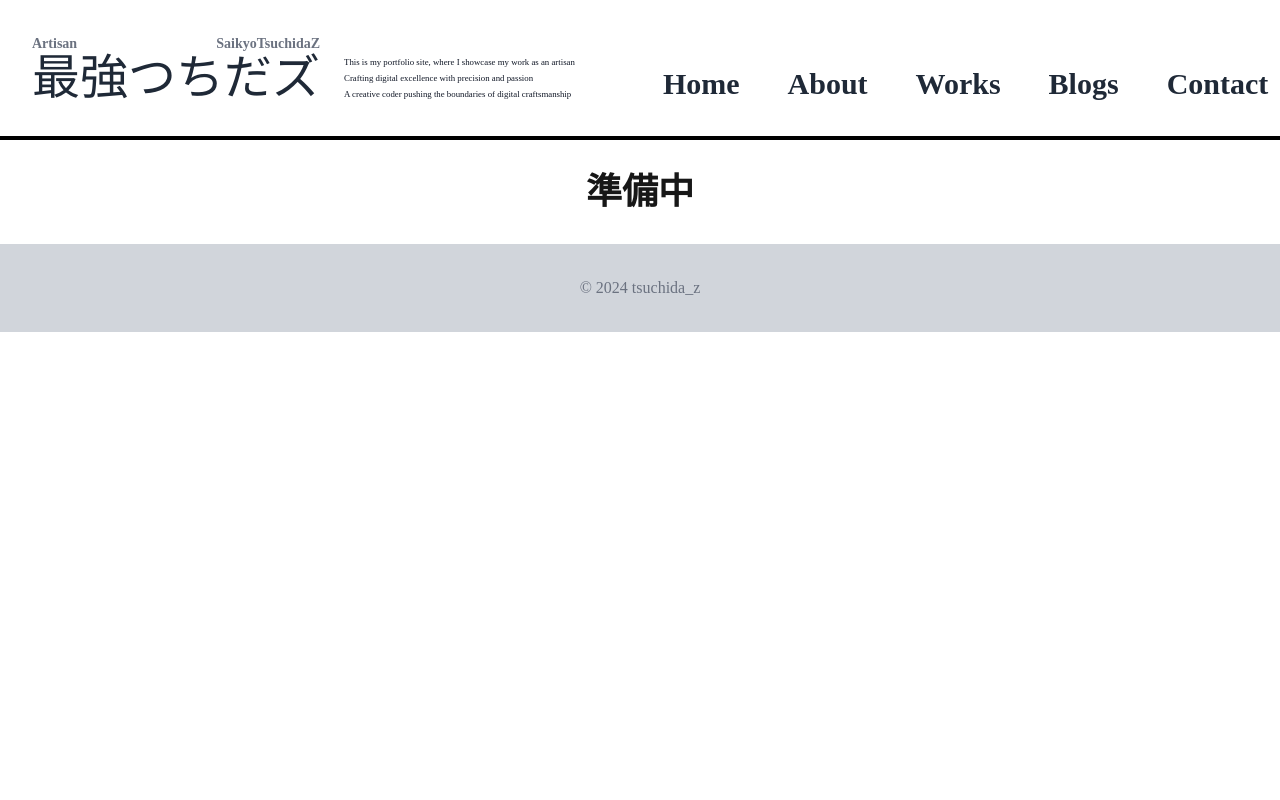
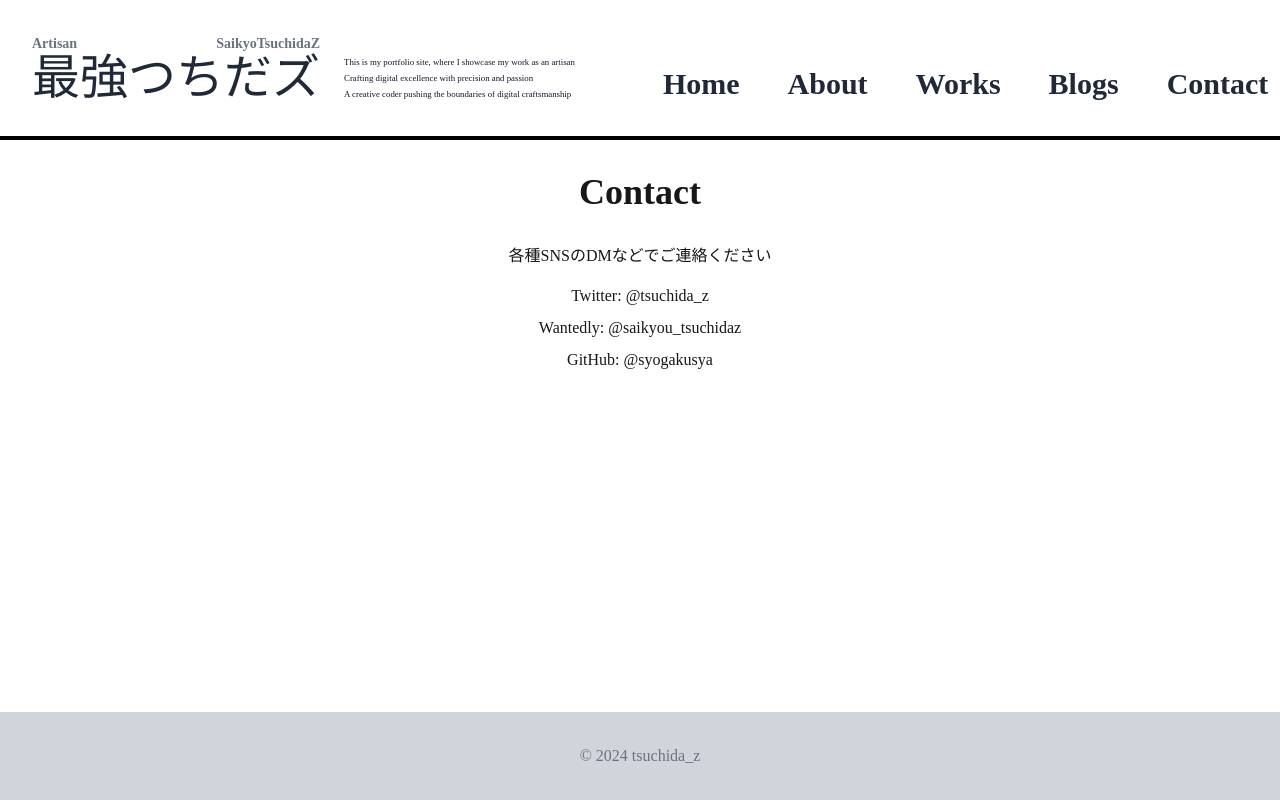
Before and after one commit to syogakusya/my-portfolio, a Next.js app: page /contact in a window 1280 px wide. Built offline with nearby package versions, Linux system fonts and the light colour scheme; a web font is replaced by a local one.

Commit message:
contact作成

```diff
--- a/src/app/contact/page.tsx
+++ b/src/app/contact/page.tsx
@@ -1,4 +1,41 @@
 const Contact = () => {
-  return <div className="text-center text-4xl font-bold m-8">準備中</div>;
+  return (
+    <div>
+      <div className="text-center text-4xl font-bold m-8">Contact</div>
+      <div className="text-center">各種SNSのDMなどでご連絡ください</div>
+      <div className="mt-4 text-center">
+        <p className="m-2">
+          Twitter:{" "}
+          <a
+            href="https://twitter.com/tsuchida_z"
+            target="_blank"
+            rel="noopener noreferrer"
+          >
+            @tsuchida_z
+          </a>
+        </p>
+        <p className="m-2">
+          Wantedly:{" "}
+          <a
+            href="https://www.wantedly.com/id/saikyou_tsuchidaz"
+            target="_blank"
+            rel="noopener noreferrer"
+          >
+            @saikyou_tsuchidaz
+          </a>
+        </p>
+        <p className="m-2">
+          GitHub:{" "}
+          <a
+            href="https://github.com/syogakusya"
+            target="_blank"
+            rel="noopener noreferrer"
+          >
+            @syogakusya
+          </a>
+        </p>
+      </div>
+    </div>
+  );
 };
 export default Contact;
--- a/src/app/layout.tsx
+++ b/src/app/layout.tsx
@@ -22,9 +22,11 @@ export default function RootLayout({
 }>) {
   return (
     <html lang="ja">
-      <body className={`${notoSansJP.variable} antialiased`}>
+      <body className={`${notoSansJP.variable} antialiased flex flex-col min-h-screen`}>
         <Header />
-        {children}
+        <main className="flex-grow">
+          {children}
+        </main>
         <Footer />
       </body>
     </html>
--- a/src/app/page.tsx
+++ b/src/app/page.tsx
@@ -8,7 +8,8 @@ export default function Home() {
   return (
     <div>
       <WorksSlide />
-      <div className="w-full border-b-4 border-black p-12 flex flex-col items-center">
+      <section className="w-full border-b-4 border-black p-12 flex flex-col items-center">
+        <h2 className="text-4xl font-bold text-center mb-12">About</h2>
         <Profile
           imageUrl="/image.png"
           name="土田悠太 / 最強つちだズ"
@@ -20,12 +21,15 @@ export default function Home() {
         >
           View Details
         </Link>
-      </div>
-      <div className="p-12">
+      </section>
+      <section className="p-12 border-b-4 border-black">
         <h2 className="text-4xl font-bold text-center">Skills</h2>
         <Skills />
-      </div>
-      <Timeline />
+      </section>
+      <section className="py-12 border-b-4 border-black flex flex-col items-center">
+        <h2 className="text-4xl font-bold mb-12">Experience</h2>
+        <Timeline />
+      </section>
     </div>
   );
 }
--- a/src/components/Footer.tsx
+++ b/src/components/Footer.tsx
@@ -1,6 +1,6 @@
 const Footer = () => {
   return (
-    <div className="bg-gray-300 w-full text-gray-500 text-center p-8 mt-4">
+    <div className="bg-gray-300 w-full text-gray-500 text-center p-8 ">
       © 2024 tsuchida_z
     </div>
   );
```
